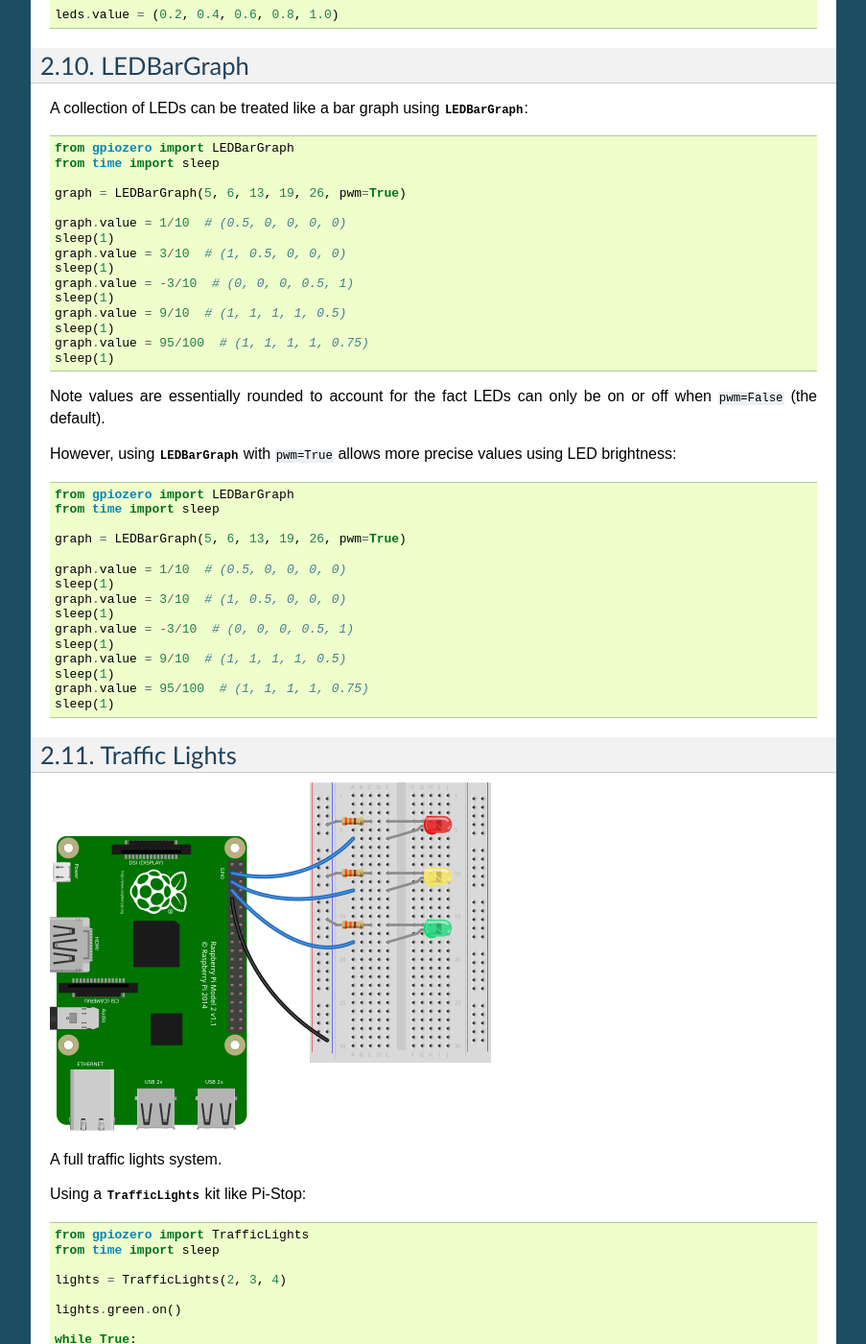
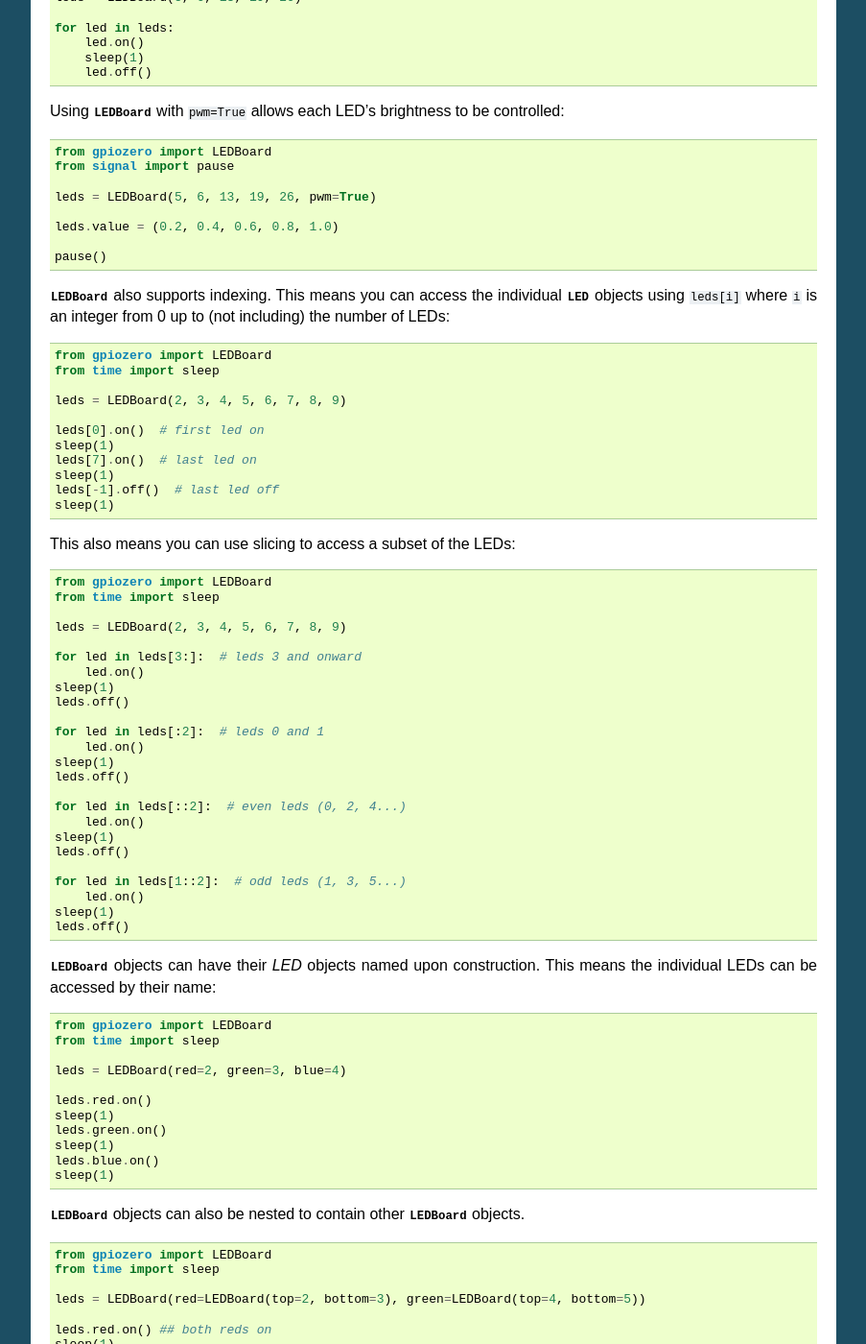
Before and after one commit to gpiozero/gpiozero, a Sphinx documentation site: the page built from docs/recipes.rst, in a window 1280 px wide and 1400 px high, scrolled down 6859 px. Shown: the whole window at 96% size, without its empty margins (198-1101 px from the left). Built offline with Sphinx 7.4.7, drawn with Linux system fonts in a browser that asks for light colours; some of the changed text lies outside the part shown.

Commit message:
Add more ledboard examples

```diff
--- a/docs/examples/led_board_2.py
+++ b/docs/examples/led_board_2.py
@@ -1,5 +1,9 @@
 from gpiozero import LEDBoard
+from time import sleep
 
-leds = LEDBoard(5, 6, 13, 19, 26, pwm=True)
+leds = LEDBoard(5, 6, 13, 19, 26)
 
-leds.value = (0.2, 0.4, 0.6, 0.8, 1.0)
+for led in leds:
+    led.on()
+    sleep(1)
+    led.off()
--- /dev/null
+++ b/docs/examples/led_board_3.py
@@ -0,0 +1,8 @@
+from gpiozero import LEDBoard
+from signal import pause
+
+leds = LEDBoard(5, 6, 13, 19, 26, pwm=True)
+
+leds.value = (0.2, 0.4, 0.6, 0.8, 1.0)
+
+pause()
--- /dev/null
+++ b/docs/examples/led_board_4.py
@@ -0,0 +1,11 @@
+from gpiozero import LEDBoard
+from time import sleep
+
+leds = LEDBoard(2, 3, 4, 5, 6, 7, 8, 9)
+
+leds[0].on()  # first led on
+sleep(1)
+leds[7].on()  # last led on
+sleep(1)
+leds[-1].off()  # last led off
+sleep(1)
--- /dev/null
+++ b/docs/examples/led_board_5.py
@@ -0,0 +1,24 @@
+from gpiozero import LEDBoard
+from time import sleep
+
+leds = LEDBoard(2, 3, 4, 5, 6, 7, 8, 9)
+
+for led in leds[3:]:  # leds 3 and onward
+    led.on()
+sleep(1)
+leds.off()
+
+for led in leds[:2]:  # leds 0 and 1
+    led.on()
+sleep(1)
+leds.off()
+
+for led in leds[::2]:  # even leds (0, 2, 4...)
+    led.on()
+sleep(1)
+leds.off()
+
+for led in leds[1::2]:  # odd leds (1, 3, 5...)
+    led.on()
+sleep(1)
+leds.off()
--- /dev/null
+++ b/docs/examples/led_board_6.py
@@ -0,0 +1,11 @@
+from gpiozero import LEDBoard
+from time import sleep
+
+leds = LEDBoard(red=2, green=3, blue=4)
+
+leds.red.on()
+sleep(1)
+leds.green.on()
+sleep(1)
+leds.blue.on()
+sleep(1)
--- /dev/null
+++ b/docs/examples/led_board_7.py
@@ -0,0 +1,15 @@
+from gpiozero import LEDBoard
+from time import sleep
+
+leds = LEDBoard(red=LEDBoard(top=2, bottom=3), green=LEDBoard(top=4, bottom=5))
+
+leds.red.on() ## both reds on
+sleep(1)
+leds.green.on()  # both greens on
+sleep(1)
+leds.off()  # all off
+sleep(1)
+leds.red.top.on()  # top red on
+sleep(1)
+leds.green.bottom.on()  # bottom green on
+sleep(1)
--- a/docs/recipes.rst
+++ b/docs/recipes.rst
@@ -162,10 +162,34 @@
 
 .. literalinclude:: examples/led_board_1.py
 
+You can also iterate over the LEDs one-by-one:
+
+.. literalinclude:: examples/led_board_2.py
+
 Using :class:`LEDBoard` with ``pwm=True`` allows each LED's brightness to be
 controlled:
 
-.. literalinclude:: examples/led_board_2.py
+.. literalinclude:: examples/led_board_3.py
+
+:class:`LEDBoard` also supports indexing. This means you can access the
+individual :class:`LED` objects using ``leds[i]`` where ``i`` is an integer
+from 0 up to (not including) the number of LEDs:
+
+.. literalinclude:: examples/led_board_4.py
+
+This also means you can use slicing to access a subset of the LEDs:
+
+.. literalinclude:: examples/led_board_5.py
+
+:class:`LEDBoard` objects can have their `LED` objects named upon construction.
+This means the individual LEDs can be accessed by their name:
+
+.. literalinclude:: examples/led_board_6.py
+
+:class:`LEDBoard` objects can also be nested to contain other :class:`LEDBoard`
+objects.
+
+.. literalinclude:: examples/led_board_7.py
 
 LEDBarGraph
 ===========
```
